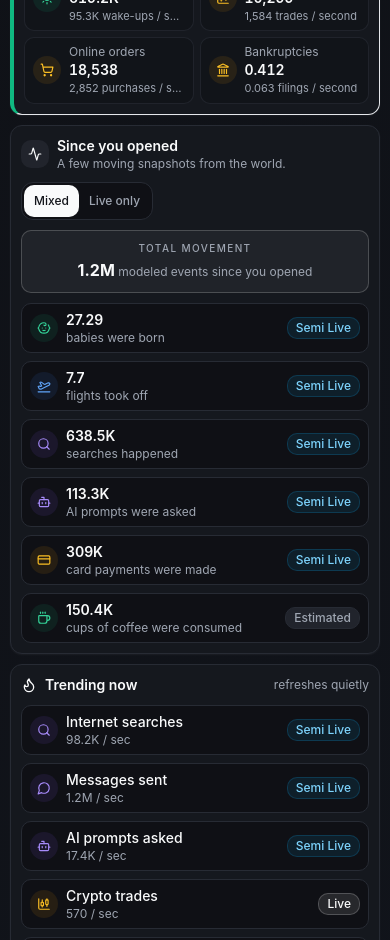
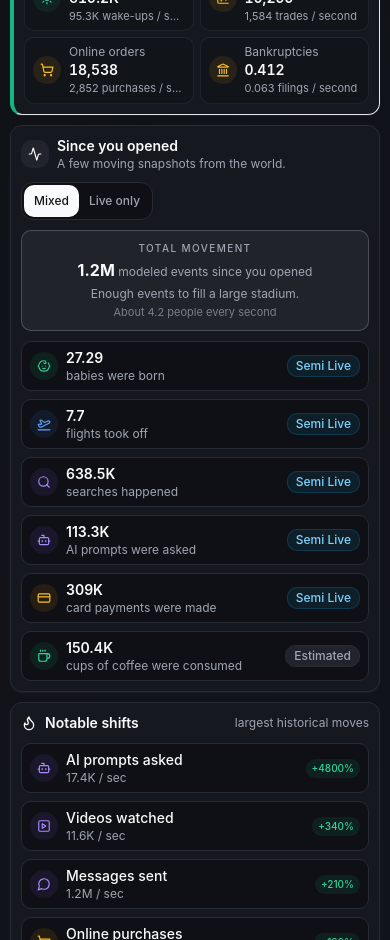
Before and after one commit to Bbqnam/OnAverage, a React (Vite) app: page / in a window 390 px wide. Shown: the part 1060-2000 px from the top of the page. Built offline with nearby package versions, Linux system fonts and the light colour scheme.

Commit message:
Tighten dashboard cards and saved signals

```diff
--- a/src/App.tsx
+++ b/src/App.tsx
@@ -108,6 +108,15 @@ function App() {
     [dataset.statistics],
   );
 
+  const myWorldPreviewStats = useMemo(
+    () =>
+      prefs.favorites
+        .map((id) => dataset.statistics.find((statistic) => statistic.id === id))
+        .filter((statistic): statistic is Statistic => Boolean(statistic))
+        .slice(0, 5),
+    [dataset.statistics, prefs.favorites],
+  );
+
   function openStatistic(statistic: Statistic) {
     setSelectedStatistic(statistic);
     setHighlightedStatisticId(statistic.id);
@@ -206,6 +215,7 @@ function App() {
                 </button>
 
                 {/* My World */}
+                <div className="group relative">
                   <button
                     type="button"
                     onClick={() => togglePanel("myworld")}
@@ -216,10 +226,28 @@ function App() {
                     }`}
                   >
                     <Globe className="h-3.5 w-3.5" aria-hidden="true" />
-                  My World{prefs.myWorldIds.length > 0 && ` (${prefs.myWorldIds.length})`}
+                    My World{prefs.favorites.length > 0 && ` (${prefs.favorites.length})`}
                   </button>
+                  <div className="pointer-events-none absolute right-0 top-full z-20 mt-1 hidden w-56 rounded-lg border border-border bg-popover p-2 text-xs text-popover-foreground shadow-panel group-hover:block">
+                    {myWorldPreviewStats.length > 0 ? (
+                      <>
+                        <p className="mb-1 font-semibold">Saved signals</p>
+                        <div className="space-y-1">
+                          {myWorldPreviewStats.map((statistic) => (
+                            <p key={statistic.id} className="truncate text-muted-foreground">
+                              {statistic.title}
+                            </p>
+                          ))}
+                        </div>
+                      </>
+                    ) : (
+                      <p className="text-muted-foreground">Star a card to save it here.</p>
+                    )}
+                  </div>
+                </div>
 
                 {/* Compare */}
+                <div className="group relative">
                   <button
                     type="button"
                     onClick={() => togglePanel("compare")}
@@ -232,6 +260,10 @@ function App() {
                     <ArrowLeftRight className="h-3.5 w-3.5" aria-hidden="true" />
                     Compare
                   </button>
+                  <div className="pointer-events-none absolute right-0 top-full z-20 mt-1 hidden w-52 rounded-lg border border-border bg-popover p-2 text-xs text-popover-foreground shadow-panel group-hover:block">
+                    Compare any two signals side by side.
+                  </div>
+                </div>
 
                 {/* Share snapshot */}
                 <button
@@ -254,7 +286,6 @@ function App() {
           {activePanel === "myworld" && (
             <MyWorldPanel
               statistics={dataset.statistics}
-              myWorldIds={prefs.myWorldIds}
               favorites={prefs.favorites}
               openedAt={openedAt}
               now={now}
--- a/src/components/MyWorldPanel.tsx
+++ b/src/components/MyWorldPanel.tsx
@@ -1,10 +1,9 @@
-import { Globe, Star, X } from "lucide-react";
+import { Globe, X } from "lucide-react";
 import { StatCard } from "./StatCard";
 import type { Statistic, TimeScale } from "../types/statistic";
 
 interface MyWorldPanelProps {
   statistics: Statistic[];
-  myWorldIds: string[];
   favorites: string[];
   openedAt: number;
   now: number;
@@ -16,7 +15,6 @@ interface MyWorldPanelProps {
 
 export function MyWorldPanel({
   statistics,
-  myWorldIds,
   favorites,
   openedAt,
   now,
@@ -25,17 +23,11 @@ export function MyWorldPanel({
   onToggleFavorite,
   onClose,
 }: MyWorldPanelProps) {
-  const myWorldStats = myWorldIds
-    .map((id) => statistics.find((s) => s.id === id))
-    .filter((s): s is Statistic => Boolean(s));
-
-  const favoriteStats = favorites
+  const myWorldStats = favorites
     .map((id) => statistics.find((s) => s.id === id))
     .filter((s): s is Statistic => Boolean(s));
 
   const isEmpty = myWorldStats.length === 0;
-  const unpinnedFavoriteStats = favoriteStats.filter((stat) => !myWorldIds.includes(stat.id));
-  const showFavoritesInMainArea = isEmpty && favoriteStats.length > 0;
 
   return (
     <div className="rounded-lg border border-border bg-card shadow-subtle">
@@ -60,37 +52,14 @@ export function MyWorldPanel({
 
       {/* My World grid */}
       <div className="p-3">
-        {showFavoritesInMainArea ? (
-          <div>
-            <div className="mb-2 flex items-center gap-1.5">
-              <Star className="h-3.5 w-3.5 text-amber-400" fill="currentColor" />
-              <h3 className="text-xs font-semibold uppercase tracking-wider text-muted-foreground">
-                Favorites
-              </h3>
-            </div>
-            <div className="grid gap-2.5 sm:grid-cols-2 lg:grid-cols-3 xl:grid-cols-4">
-              {favoriteStats.map((stat) => (
-                <StatCard
-                  key={stat.id}
-                  statistic={stat}
-                  openedAt={openedAt}
-                  now={now}
-                  timeScale={timeScale}
-                  isFavorite
-                  onOpen={onOpen}
-                  onToggleFavorite={onToggleFavorite}
-                />
-              ))}
-            </div>
-          </div>
-        ) : isEmpty ? (
+        {isEmpty ? (
           <div className="rounded-lg border border-dashed border-border py-6 text-center">
             <Globe className="mx-auto mb-2 h-7 w-7 text-muted-foreground/40" />
             <p className="text-sm font-medium text-muted-foreground">
               Your custom dashboard is empty
             </p>
             <p className="mt-1 text-xs text-muted-foreground/70">
-              Click the ⊕ on any card to pin up to 10 signals here.
+              Star any card to save it here.
             </p>
           </div>
         ) : (
@@ -102,37 +71,11 @@ export function MyWorldPanel({
                 openedAt={openedAt}
                 now={now}
                 timeScale={timeScale}
-                isFavorite={favorites.includes(stat.id)}
+                isFavorite
                 onOpen={onOpen}
                 onToggleFavorite={onToggleFavorite}
               />
             ))}
-          </div>
-        )}
-
-        {/* Favorites section */}
-        {!isEmpty && unpinnedFavoriteStats.length > 0 && (
-          <div className="mt-4">
-            <div className="mb-2 flex items-center gap-1.5">
-              <Star className="h-3.5 w-3.5 text-amber-400" fill="currentColor" />
-              <h3 className="text-xs font-semibold uppercase tracking-wider text-muted-foreground">
-                Favorites
-              </h3>
-            </div>
-            <div className="grid gap-2.5 sm:grid-cols-2 lg:grid-cols-3 xl:grid-cols-4">
-              {unpinnedFavoriteStats.map((stat) => (
-                <StatCard
-                  key={stat.id}
-                  statistic={stat}
-                  openedAt={openedAt}
-                  now={now}
-                  timeScale={timeScale}
-                  isFavorite
-                  onOpen={onOpen}
-                  onToggleFavorite={onToggleFavorite}
-                />
-              ))}
-            </div>
           </div>
         )}
       </div>
--- a/src/components/SinceOpenedExplorer.tsx
+++ b/src/components/SinceOpenedExplorer.tsx
@@ -1,5 +1,5 @@
-import { useEffect, useMemo, useState } from "react";
-import { Activity, Sparkles } from "lucide-react";
+import { useEffect, useState } from "react";
+import { Activity } from "lucide-react";
 import { DataModeBadge } from "./DataModeBadge";
 import { StatIcon } from "./StatIcon";
 import { calculateSincePageLoad } from "../lib/calculations";
@@ -43,6 +43,34 @@ function createInterestingFact(statistic: Statistic) {
   )} seconds`;
 }
 
+function createMovementContext(total: number) {
+  if (total >= 8_000_000_000) {
+    return "More events than there are people on Earth.";
+  }
+
+  if (total >= 38_000_000) {
+    return "Roughly a greater Tokyo metro area of events.";
+  }
+
+  if (total >= 8_500_000) {
+    return "About a New York City of events.";
+  }
+
+  if (total >= 1_600_000) {
+    return "About a Philadelphia of events.";
+  }
+
+  if (total >= 100_000) {
+    return "Enough events to fill a large stadium.";
+  }
+
+  if (total >= 10_000) {
+    return "A small town's worth of events.";
+  }
+
+  return "The counter starts small, then compounds quickly.";
+}
+
 export function SinceOpenedExplorer({
   statistics,
   openedAt,
@@ -77,11 +105,8 @@ export function SinceOpenedExplorer({
   );
 
   const factStatistic = highlights[factIndex % highlights.length] ?? highlights[0];
-
-  const interestingFact = useMemo(
-    () => createInterestingFact(factStatistic),
-    [factStatistic],
-  );
+  const interestingFact = createInterestingFact(factStatistic);
+  const movementContext = createMovementContext(totalSinceOpened);
 
   if (highlights.length === 0) {
     return null;
@@ -139,6 +164,12 @@ export function SinceOpenedExplorer({
             </strong>{" "}
             modeled events since you opened
           </p>
+          <p className="mt-1 text-xs text-muted-foreground">
+            {movementContext}
+          </p>
+          <p className="mt-0.5 text-[11px] text-muted-foreground/70">
+            {interestingFact}
+          </p>
         </div>
       </div>
 
--- a/src/components/StatCard.tsx
+++ b/src/components/StatCard.tsx
@@ -66,8 +66,8 @@ export function StatCard({
               e.stopPropagation();
               onToggleFavorite(statistic.id);
             }}
-            aria-label={isFavorite ? "Remove from My World" : "Add to My World"}
-            title={isFavorite ? "Remove from My World" : "Add to My World"}
+            aria-label={isFavorite ? "Remove from My World" : "Save to My World"}
+            title={isFavorite ? "Remove from My World" : "Save to My World"}
             className={`rounded-full border p-0.5 transition ${
               isFavorite
                 ? "border-amber-400/30 bg-amber-400/10 text-amber-500 opacity-100"
@@ -94,7 +94,7 @@ export function StatCard({
                   {statistic.category}
                 </p>
               )}
-              <h2 className="mt-0.5 truncate text-sm font-bold leading-snug text-foreground transition-colors group-hover:text-primary">
+              <h2 className="mt-0.5 truncate text-sm font-bold leading-tight text-foreground transition-colors group-hover:text-primary">
                 {statistic.title}
               </h2>
               <p className="truncate text-[11px] text-muted-foreground">
@@ -103,19 +103,16 @@ export function StatCard({
             </div>
           </div>
 
-          <div className="mt-2 flex items-end justify-between gap-2">
+          <div className="mt-1.5 flex items-end justify-between gap-2">
             <div className="min-w-0">
-              <p className="text-[9px] font-medium uppercase tracking-[0.14em] text-muted-foreground">
-                Since opened
-              </p>
-              <p className="mt-0.5 text-lg font-semibold leading-none tracking-tight text-foreground">
+              <p className="text-2xl font-bold leading-none tracking-tight text-foreground">
                 {formatLargeNumber(sinceOpened, sinceOpened >= 100_000)}
               </p>
-            </div>
-            <div className="min-w-0 text-right">
-              <p className={`truncate text-[11px] leading-tight ${categoryStyle.rateText} opacity-80`}>
+              <p className={`mt-1 truncate text-[11px] leading-tight ${categoryStyle.rateText} opacity-85`}>
                 ≈ {rateStr}
               </p>
+            </div>
+            <div className="min-w-0 shrink-0 text-right">
               {hist && historicalLabel && (
                 <span
                   title={`Compared with ${hist.label}`}
--- a/src/components/TrendingSection.tsx
+++ b/src/components/TrendingSection.tsx
@@ -22,14 +22,15 @@ export function TrendingSection({ statistics, onOpenStatistic }: TrendingSection
       <div className="mb-2.5 flex items-center justify-between gap-3">
         <div className="flex items-center gap-2">
           <Flame className="h-4 w-4 text-primary" aria-hidden="true" />
-          <h2 className="text-sm font-semibold">Trending now</h2>
+          <h2 className="text-sm font-semibold">Notable shifts</h2>
         </div>
-        <span className="text-xs text-muted-foreground">refreshes quietly</span>
+        <span className="text-xs text-muted-foreground">largest historical moves</span>
       </div>
       <div className={getBalancedGridClass(statistics.length, "gap-2")}>
         {statistics.map((statistic) => {
           const perSecond = yearlyToPerSecond(statistic.yearlyEstimate);
           const categoryStyle = getCategoryStyle(statistic.category);
+          const change = statistic.historicalChange;
 
           return (
             <button
@@ -49,7 +50,20 @@ export function TrendingSection({ statistics, onOpenStatistic }: TrendingSection
                   {formatLargeNumber(perSecond, perSecond >= 10_000)} / sec
                 </p>
               </div>
-              <DataModeBadge dataMode={statistic.dataMode} />
+              {change ? (
+                <span
+                  title={`Compared with ${change.label}`}
+                  className={`shrink-0 rounded-full px-1.5 py-0.5 text-[10px] font-medium ${
+                    change.percentChange >= 0
+                      ? "bg-emerald-500/10 text-emerald-600 dark:text-emerald-400"
+                      : "bg-rose-500/10 text-rose-500 dark:text-rose-400"
+                  }`}
+                >
+                  {change.percentChange >= 0 ? "+" : ""}{change.percentChange}%
+                </span>
+              ) : (
+                <DataModeBadge dataMode={statistic.dataMode} />
+              )}
             </button>
           );
         })}
--- a/src/lib/discovery.ts
+++ b/src/lib/discovery.ts
@@ -93,8 +93,20 @@ export function getTrendingStats(
   seed: number,
   limit = 5,
 ): Statistic[] {
+  const shifted = statistics
+    .filter((statistic) => statistic.historicalChange)
+    .sort(
+      (a, b) =>
+        Math.abs(b.historicalChange?.percentChange ?? 0) -
+        Math.abs(a.historicalChange?.percentChange ?? 0),
+    );
   const curated = byId(statistics, trendingIds);
-  const pool = curated.length > 0 ? curated : statistics;
+  const pool =
+    shifted.length > 0
+      ? shifted.slice(0, Math.max(limit * 2, limit))
+      : curated.length > 0
+        ? curated
+        : statistics;
 
   return rotate(pool, seed).slice(0, limit);
 }
--- a/src/lib/layout.ts
+++ b/src/lib/layout.ts
@@ -5,21 +5,5 @@ export function getBalancedGridClass(itemCount: number, gapClass = "gap-2.5"): s
     return baseClass;
   }
 
-  if (itemCount === 2) {
-    return `${baseClass} sm:grid-cols-2`;
-  }
-
-  if (itemCount === 3) {
-    return `${baseClass} sm:grid-cols-3`;
-  }
-
-  if (itemCount === 4) {
-    return `${baseClass} sm:grid-cols-2 lg:grid-cols-4`;
-  }
-
-  if (itemCount === 5) {
-    return `${baseClass} sm:grid-cols-2 md:grid-cols-3 xl:grid-cols-5`;
-  }
-
-  return `${baseClass} sm:grid-cols-2 md:grid-cols-3 xl:grid-cols-4 2xl:grid-cols-6`;
+  return `${baseClass} sm:grid-cols-2 lg:grid-cols-3 2xl:grid-cols-4`;
 }
--- a/src/lib/preferences.ts
+++ b/src/lib/preferences.ts
@@ -12,7 +12,13 @@ export function loadPreferences(): UserPreferences {
   try {
     const raw = localStorage.getItem(STORAGE_KEY);
     if (!raw) return { ...DEFAULT_PREFS };
-    return { ...DEFAULT_PREFS, ...JSON.parse(raw) };
+    const parsed = { ...DEFAULT_PREFS, ...JSON.parse(raw) } as UserPreferences;
+    const savedIds = [...parsed.favorites, ...parsed.myWorldIds];
+
+    return {
+      ...parsed,
+      favorites: Array.from(new Set(savedIds)).slice(0, 10),
+    };
   } catch {
     return { ...DEFAULT_PREFS };
   }
@@ -32,7 +38,9 @@ export function toggleFavorite(prefs: UserPreferences, id: string): UserPreferen
     ...prefs,
     favorites: already
       ? prefs.favorites.filter((f) => f !== id)
-      : [...prefs.favorites, id],
+      : prefs.favorites.length >= 10
+        ? prefs.favorites
+        : [...prefs.favorites, id],
   };
 }
 
```
Lines whose indentation alone changed are shown as unchanged.
